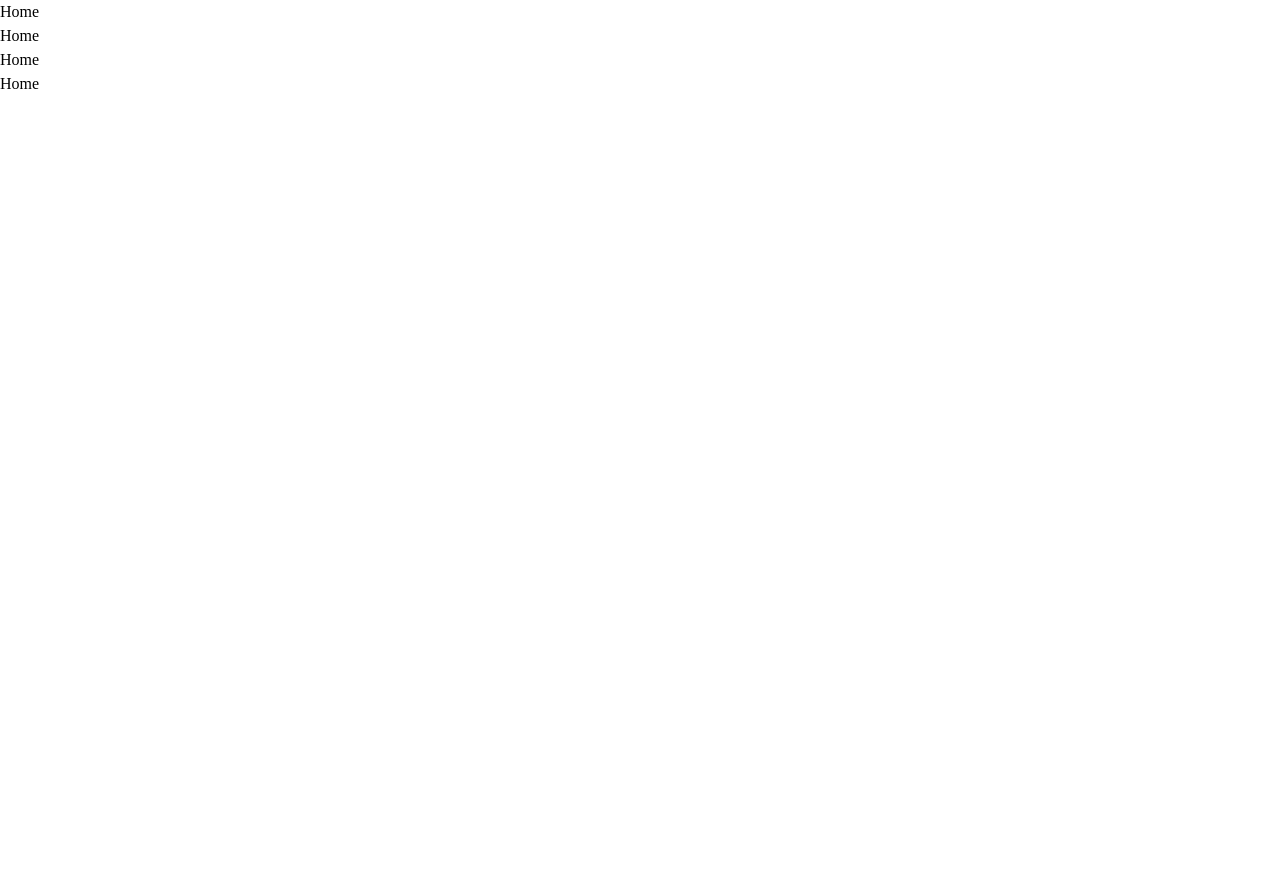
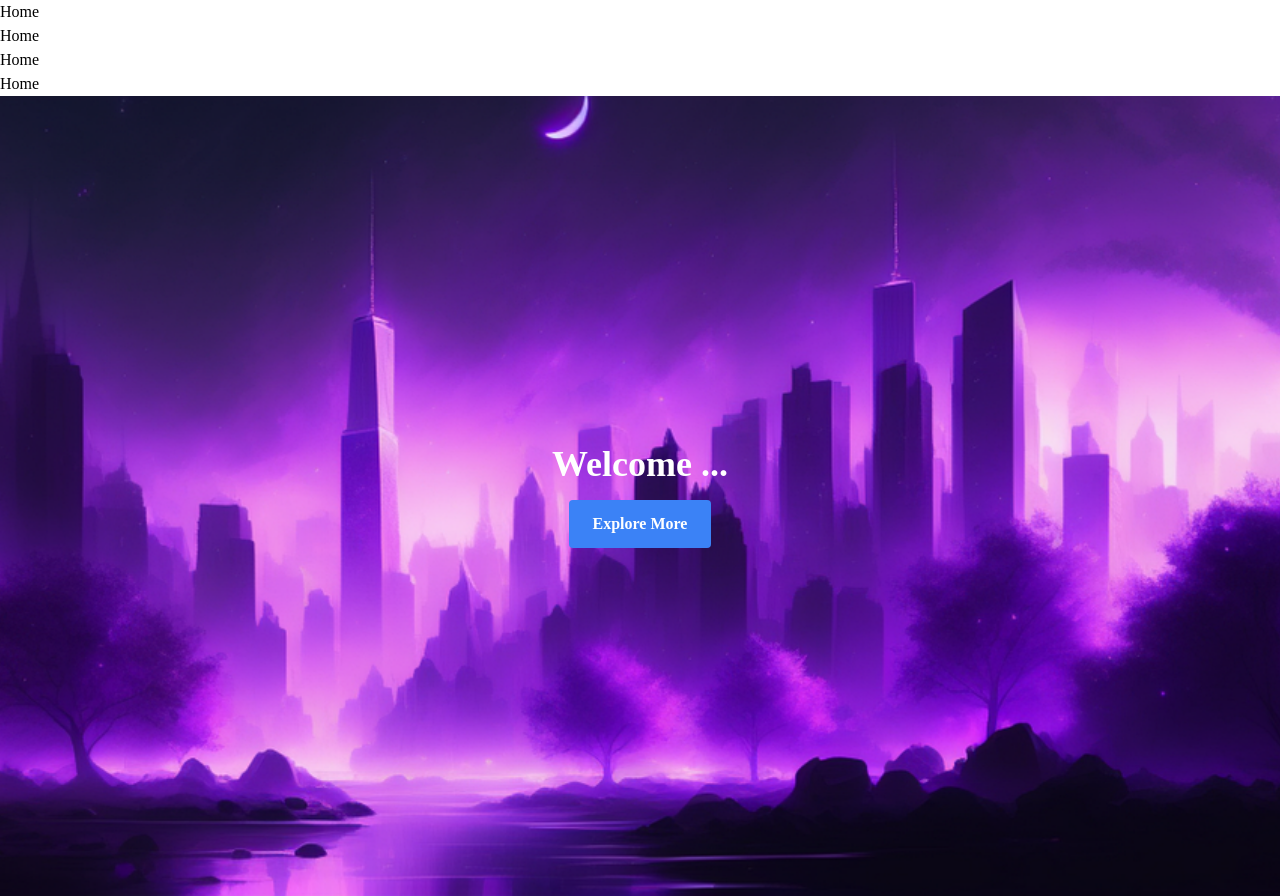
Before and after one commit to markopersonally/landing-page, a React (Create React App) app: page / in a window 1280 px wide. Before the commit the page ends 800 px from the top, so only its background shows below. Built offline with nearby package versions, Linux system fonts and the light colour scheme; a web font is replaced by a local one.

Commit message:
home/page

```diff
--- a/src/App.jsx
+++ b/src/App.jsx
@@ -1,9 +1,11 @@
-import Navigation from "./components/Navigation";
+import Navigation from "./components/Navigation.jsx";
+import Home from "./pages/Home.jsx";
 
 function App() {
   return (
     <>
       <Navigation />
+      <Home />
     </>
   );
 }
--- /dev/null
+++ b/src/pages/Home.jsx
@@ -0,0 +1,15 @@
+import mainPage from "../images/fantasy-art.png";
+
+export default function Home() {
+  return (
+    <div
+      className="h-screen w-full bg-cover bg-center flex flex-col justify-center items-center"
+      style={{ backgroundImage: `url('${mainPage}')` }}
+    >
+      <h1 className="text-4xl text-white font-bold mb-4">Welcome ...</h1>
+      <button className="px-6 py-3 bg-blue-500 text-white font-semibold rounded hover:bg-blue-600 transition duration-300">
+        Explore More
+      </button>
+    </div>
+  );
+}
```
